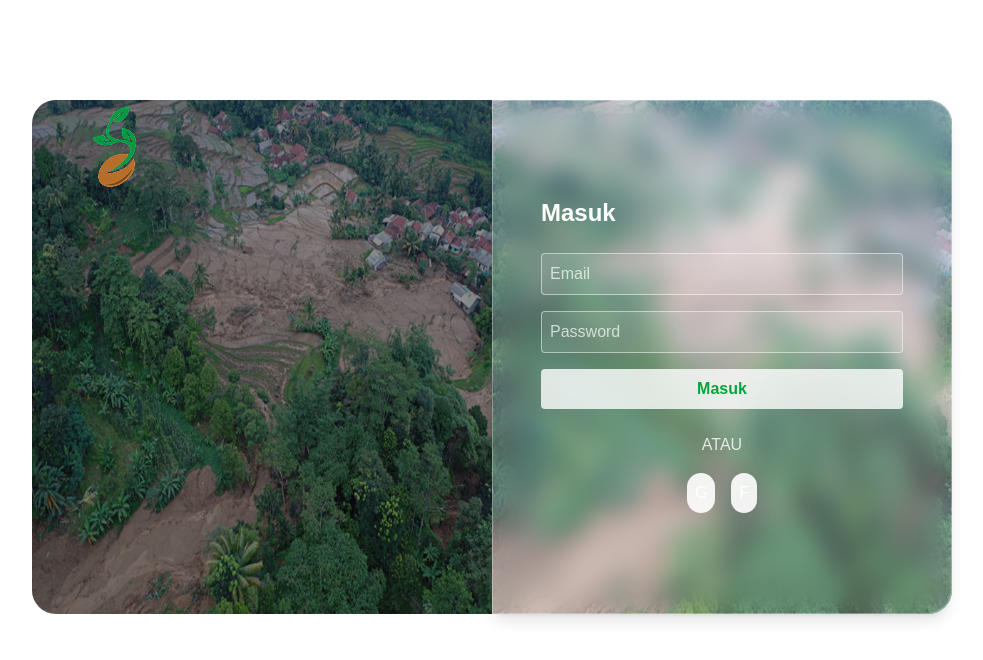
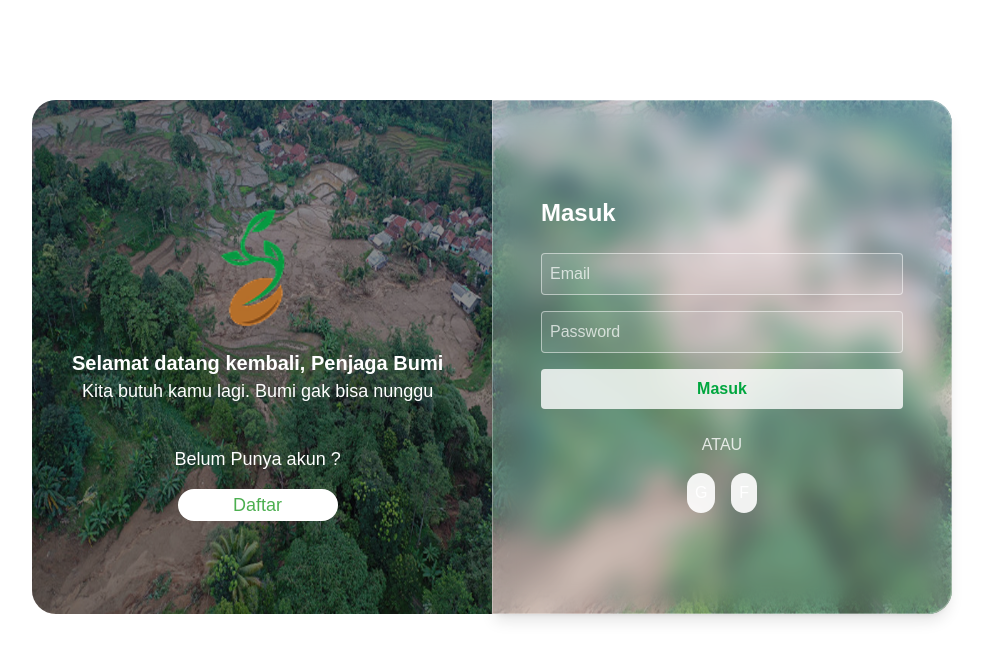
Before and after one commit to Aghissulaiman/reforesta, a Next.js app: page /login in a window 1280 px wide. Shown: the top 660 px of the page, without its empty margins (148-1131 px from the left). Built offline with nearby package versions, Linux system fonts and the light colour scheme.

Commit message:
login page ui 80%

```diff
--- a/src/app/login/page.js
+++ b/src/app/login/page.js
@@ -6,11 +6,34 @@ export default function login() {
         <div>
           <div className="absolute bg-black/45 z-10 w-115 h-128.5 rounded-l-3xl">
             <div className="absolute z-20 flex flex-row justify-center items-center">
-              <div className="flex item-centers justify-center w-40">
+              <div>
+              <div className="flex flex-col item-centers justify-center w-25 ml-42 mt-25">
                 <img
                 src="Logo.png"
                 className=""
                 />
+              </div>
+                <div className="text-center ml-10">
+                <div className="text-white text-xl whitespace-nowrap font-bold">
+                <p>    Selamat datang kembali, Penjaga Bumi</p>
+                </div>
+                <div className="text-white text-lg whitespace-nowrap">
+                <p>    Kita butuh kamu lagi. Bumi gak bisa nunggu</p>
+                <div>
+                <div className="text-white text-lg whitespace-nowrap mt-10">
+                  <p>Belum Punya akun ?</p>
+                </div>
+                <div>
+                  <button className="bg-white text-[#4CAF50] w-40 h-8 rounded-4xl mt-4 hover:bg-[#4CAF50] hover:text-white transition ease-in-out duration-300
+">
+                    Daftar
+                  </button>
+                </div>
+                </div>
+                </div>
+                </div>
+              </div>
+              <div>
               </div>
             </div>
           </div>
```
